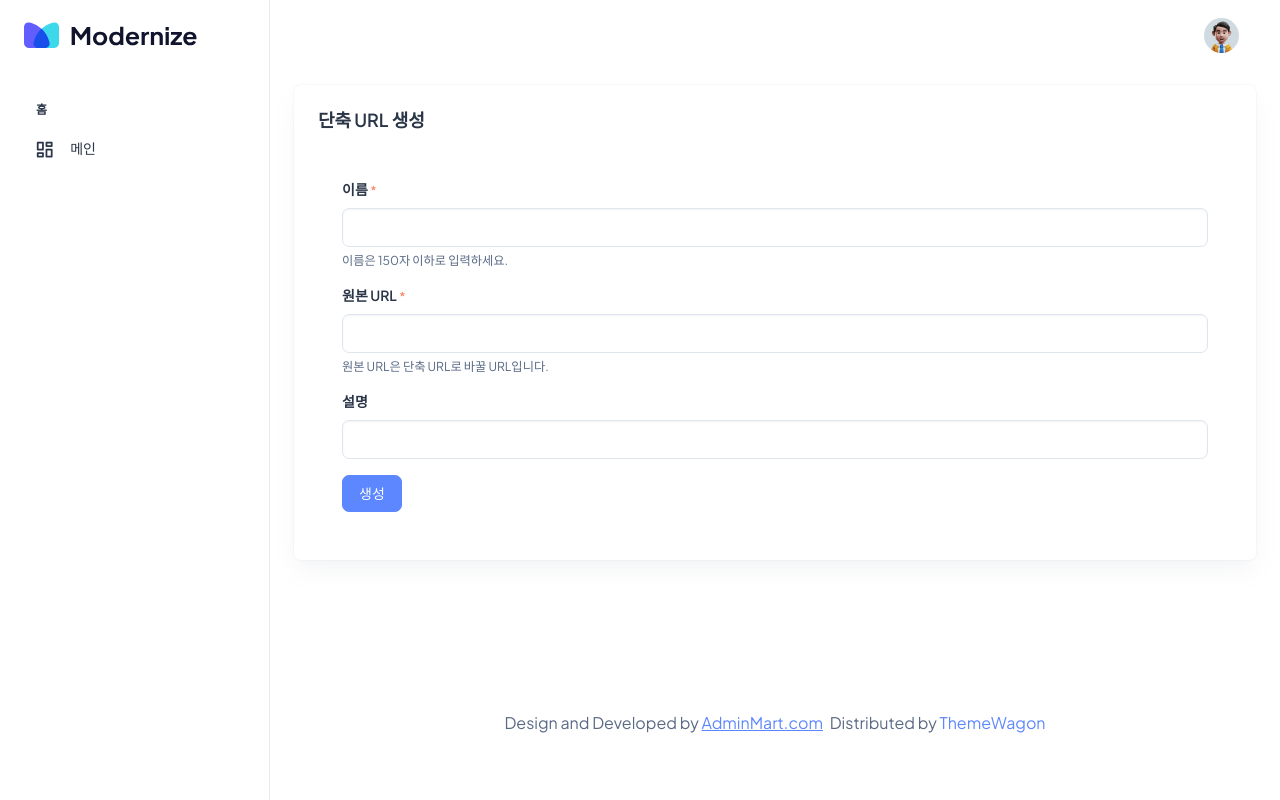
After one commit to thinklim/url-shortener, a Django app: page /shortened-urls/new/ in a window 1280 px wide. The commit adds this page. Run offline with Django 4.2, Linux system fonts and the light colour scheme; parts of the project's set-up code (start-up, migrations or seed data) failed here and were passed over; some libraries are stand-ins or nearby versions.

Commit message:
단축 URL 생성 페이지 추가

```diff
--- a/config/urls.py
+++ b/config/urls.py
@@ -20,7 +20,7 @@ from django.urls import include, path
 from drf_spectacular.views import SpectacularAPIView, SpectacularSwaggerView
 
 from accounts.views import IndexView, LoginView, LogoutView, SignUpView
-from shortener.views import ShortenedUrlRedirectionView
+from shortener.views import ShortenedUrlRedirectionView, ShortenedUrlNewView
 
 urlpatterns = [
     path("admin/", admin.site.urls),
@@ -34,6 +34,9 @@ urlpatterns = [
     ),
     path("login/", LoginView.as_view(), name="login"),
     path("logout/", LogoutView.as_view(), name="logout"),
+    path(
+        "shortened-urls/new/", ShortenedUrlNewView.as_view(), name="shortened-url-new"
+    ),
     path("sign-up/", SignUpView.as_view(), name="sign_up"),
     path(
         "<prefix>/<target_url>/",
--- a/shortener/views.py
+++ b/shortener/views.py
@@ -1,5 +1,5 @@
 from django.shortcuts import get_object_or_404
-from django.views.generic import RedirectView
+from django.views.generic import RedirectView, TemplateView
 from drf_spectacular.utils import extend_schema, OpenApiExample
 from rest_framework.views import Response
 from rest_framework.viewsets import ModelViewSet
@@ -91,3 +91,7 @@ class ShortenedUrlRedirectionView(RedirectView):
         )
 
         return shortened_url.source_url
+
+
+class ShortenedUrlNewView(TemplateView):
+    template_name = "shortened_url/new.html"
--- /dev/null
+++ b/static/js/shortened_url/new.js
@@ -0,0 +1,56 @@
+/**
+ * 브라우저의 쿠키 값을 가져옴
+ * @param {string} name
+ * @returns {string}
+ */
+function getCookie(name) {
+    let cookieValue = null;
+
+    if (document.cookie && document.cookie !== '') {
+        const cookies = document.cookie.split(';');
+
+        for (let i = 0; i < cookies.length; i++) {
+            const cookie = cookies[i].trim();
+
+            if (cookie.substring(0, name.length + 1) === (name + '=')) {
+                cookieValue = decodeURIComponent(cookie.substring(name.length + 1));
+                break;
+            }
+        }
+    }
+
+    return cookieValue;
+}
+
+const csrftoken = getCookie('csrftoken');
+
+const shortenedUrlNewFormElement = document.getElementById('shortenedUrlNewForm');
+shortenedUrlNewFormElement.addEventListener('submit', event => {
+    event.preventDefault();
+    event.stopPropagation();
+
+    shortenedUrlNewFormElement.classList.add('was-validated');
+
+    if (shortenedUrlNewFormElement.checkValidity()) {
+        let name = shortenedUrlNewFormElement.querySelector('#nameInput');
+        let sourceUrl = shortenedUrlNewFormElement.querySelector('#sourceUrlInput');
+        let description = shortenedUrlNewFormElement.querySelector('#descriptionInput');
+
+        axios({
+            method: 'post',
+            url: '/api/shortened-urls/',
+            headers: {
+                'X-CSRFToken': csrftoken,
+            },
+            data: {
+                name: name.value,
+                source_url: sourceUrl.value,
+                description: description.value,
+            }
+        }).then(response => {
+            location.replace('/');
+        }).catch(error => {
+            console.log(error);
+        })
+    }
+}, false)
--- a/templates/index.html
+++ b/templates/index.html
@@ -11,6 +11,9 @@
             <div class="card w-100">
                 <div class="card-body p-4">
                     <h5 class="card-title fw-semibold mb-4">단축 URL</h5>
+                    <div class="text-end">
+                        <a id="shortenedUrlNew" class="btn btn-primary m-1" href="{% url 'shortened-url-new' %}">단축 URL 생성</a>
+                    </div>
                     <div class="table-responsive">
                         <table id="shortenedUrlListTable" class="table text-nowrap mb-0 align-middle">
                             <thead class="text-dark fs-4">
--- /dev/null
+++ b/templates/shortened_url/new.html
@@ -0,0 +1,42 @@
+{% extends 'base.html' %}
+
+{% load static %}
+
+{% block title %}생성{% endblock %}
+
+{% block content %}
+<div class="container-fluid">
+    <div class="row">
+        <div class="col-lg-12 d-flex align-items-stretch">
+            <div class="card w-100">
+                <div class="card-body p-4">
+                    <h5 class="card-title fw-semibold mb-4">단축 URL 생성</h5>
+                </div>
+                <form id="shortenedUrlNewForm" class="mx-5 mb-5" novalidate>
+                    <div class="mb-3">
+                        <label for="nameInput" class="form-label">이름 <small class="text-danger">*</small></label>
+                        <input id="nameInput" type="text" class="form-control" maxlength="150" aria-describedby="nameHelp" required>
+                        <div id="nameHelp" class="form-text">이름은 150자 이하로 입력하세요.</div>
+                    </div>
+                    <div class="mb-3">
+                        <label for="sourceUrlInput" class="form-label">원본 URL <small class="text-danger">*</small></label>
+                        <input id="sourceUrlInput" type="url" class="form-control" aria-describedby="sourceUrlHelp" required>
+                        <div id="sourceUrlHelp" class="form-text">원본 URL은 단축 URL로 바꿀 URL입니다.</div>
+                    </div>
+                    <div class="mb-3">
+                        <label for="descriptionInput" class="form-label">설명</label>
+                        <input id="descriptionInput" type="text" class="form-control">
+                    </div>
+                    <div>
+                        <button type="submit" class="btn btn-primary">생성</button>
+                    </div>
+                </form>
+            </div>
+        </div>
+    </div>
+</div>
+{% endblock %}
+
+{% block js %}
+<script src="{% static 'js/shortened_url/new.js' %}"></script>
+{% endblock %}
```
